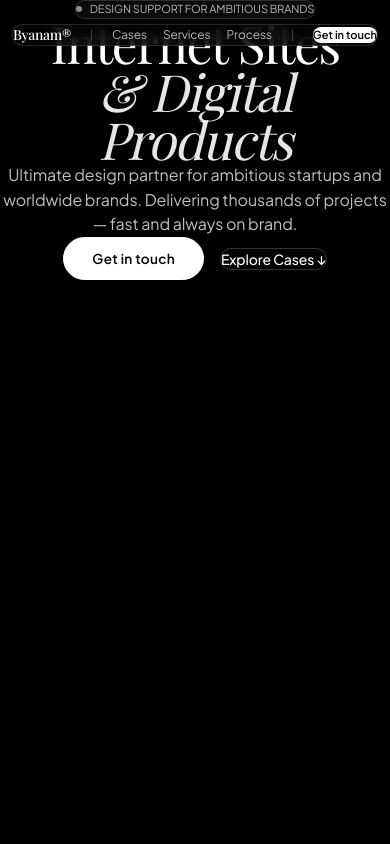
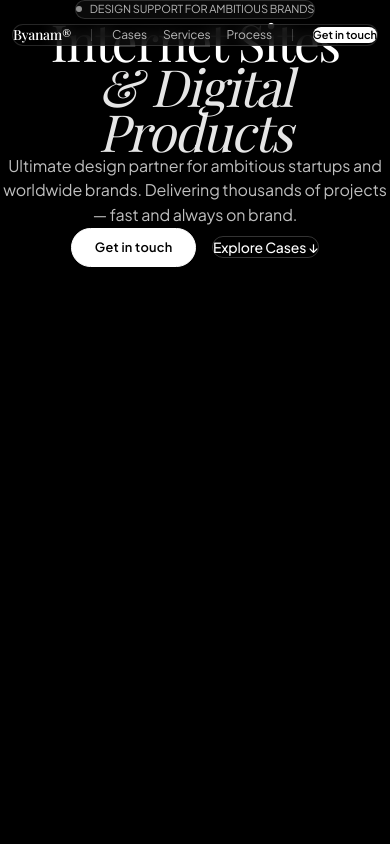
Before and after one commit to byanam/agencyyy, a React (Vite) app: page / in a window 390 px wide. Shown: the top 844 px of the page. Built offline with nearby package versions, Linux system fonts and the light colour scheme; a web font is replaced by a local one.

Commit message:
style(responsive): scale pill button padding on mobile viewport

```diff
--- a/src/index.css
+++ b/src/index.css
@@ -194,10 +194,9 @@ section, footer, main, article, h1, h2, h3, h4, p {
   background: rgba(255, 255, 255, 0.2);
   border-radius: 3px;
 }
-
-/* Responsive typography adjustments */
 @media (max-width: 640px) {
-  .text-editorial-hero {
-    line-height: 0.94;
+  .btn-redis-pill {
+    padding: 0.55rem 1.4rem;
+    font-size: 0.8rem;
   }
 }
```
